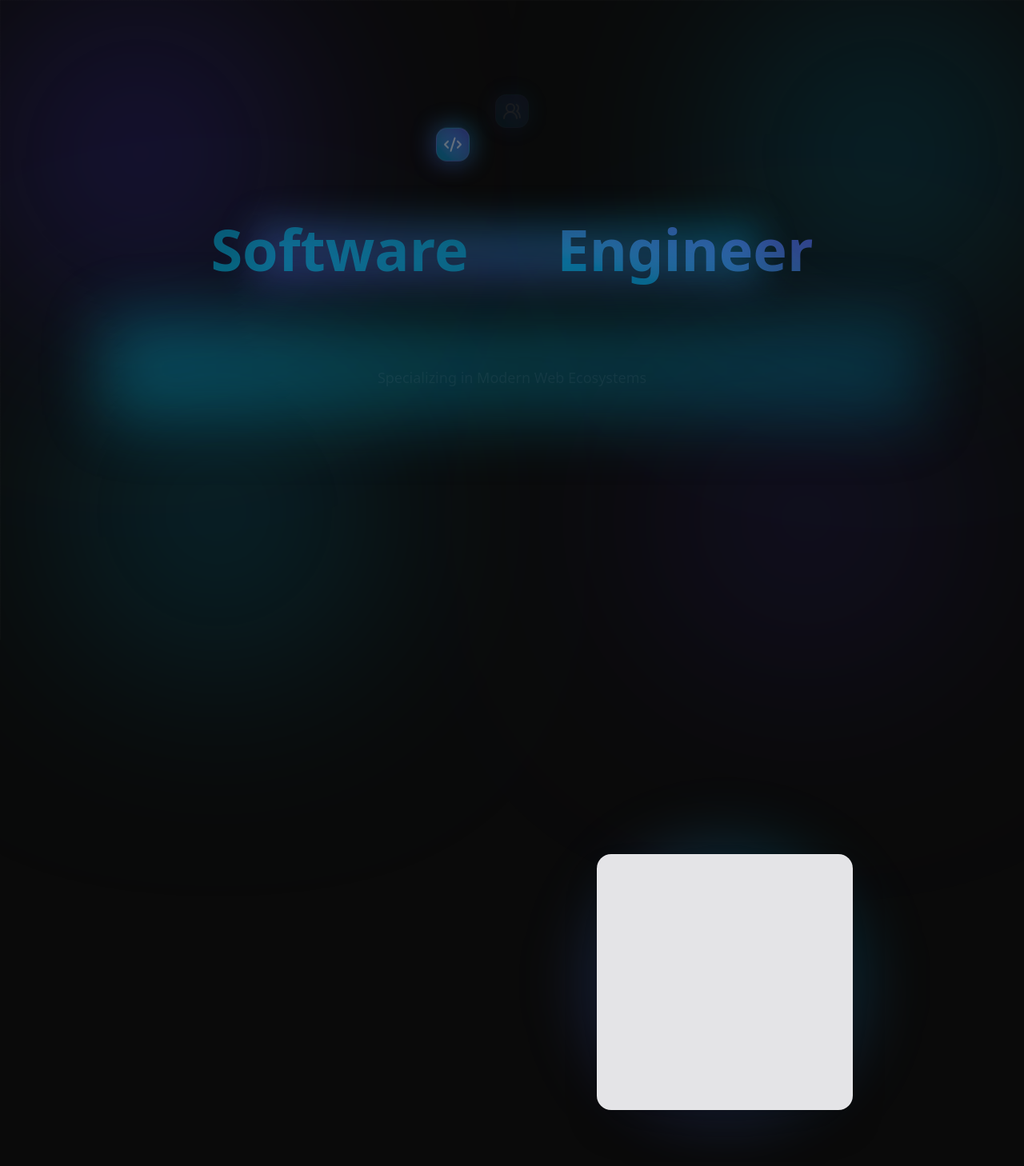
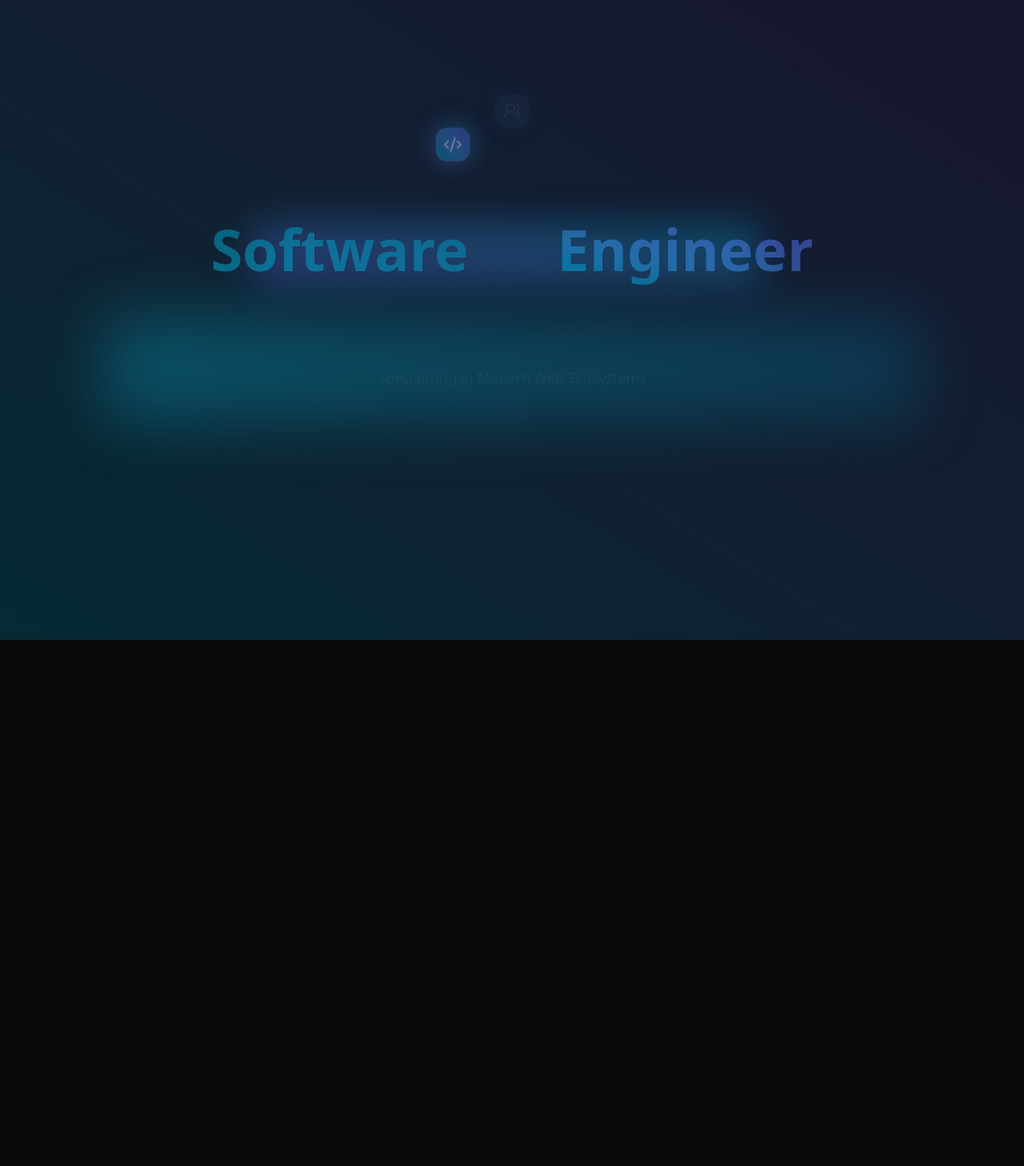
Before and after one commit to FerryFL/portfolio, a Next.js app: page / in a window 1280 px wide. Shown: the top 1458 px of the page at 80% size. Built offline with nearby package versions, Linux system fonts and the light colour scheme.

Commit message:
style: fixed gradient background, about me photo

```diff
--- a/components/dashboard/About.tsx
+++ b/components/dashboard/About.tsx
@@ -1,6 +1,7 @@
 import { Code, FileText, Quote } from "lucide-react"
 import { Button } from "../ui/button"
 import { animate } from "motion"
+import Image from "next/image"
 
 const About = () => {
     return (
@@ -60,8 +61,9 @@ const About = () => {
                 </div>
                 <div className="flex flex-1 justify-center items-center order-1 md:order-2">
                     <div className="relative">
-                        <div className="absolute -inset-4 bg-linear-to-tr from-indigo-500/20 to-cyan-500/20 blur-2xl rounded-full"></div>
-                        <div className="relative w-64 h-64 md:w-80 md:h-80 bg-zinc-200 rounded-2xl overflow-hidden border border-white/10 shadow-2xl"></div>
+                        <div data-aos="fade-left" className="relative w-52 h-64 md:w-64 md:h-80 bg-zinc-200 rounded-2xl overflow-hidden border border-cyan-700/40 shadow-2xl hover:scale-105 hover:rotate-6 duration-300 transition-all">
+                            <Image src="/img/foto.jpg" alt="foto.jpg" fill />
+                        </div>
                     </div>
                 </div>
             </div>
--- a/components/dashboard/AnimatedBackground.tsx
+++ b/components/dashboard/AnimatedBackground.tsx
@@ -46,8 +46,8 @@ export const AnimatedBackground = () => {
 
     return (
         <div className="fixed inset-0 -z-10">
-            <div className="absolute inset-0">
-                <div
+            <div className="absolute inset-0 bg-linear-to-tr from-cyan-700/30 to-indigo-900/30">
+                {/* <div
                     ref={(ref) => { blobRefs.current[0] = ref }}
                     className="absolute top-0 -left-4 md:w-96 md:h-96 w-72 h-72 bg-indigo-600 rounded-full mix-blend-multiply filter blur-[128px] opacity-40 md:opacity-20"
                 />
@@ -64,7 +64,7 @@ export const AnimatedBackground = () => {
                     className="absolute -bottom-10 right-20 w-96 h-96 bg-indigo-600 rounded-full mix-blend-multiply filter blur-[128px] opacity-20 md:opacity-10 hidden sm:block"
                 />
 
-                <div className="absolute inset-0 bg-[linear-gradient(to_right,#4f4f4f10_1px,transparent_1px),linear-gradient(to_bottom,#4f4f4f10_1px,transparent_1px)] bg-size[24px_24px]"></div>
+                <div className="absolute inset-0 bg-[linear-gradient(to_right,#4f4f4f10_1px,transparent_1px),linear-gradient(to_bottom,#4f4f4f10_1px,transparent_1px)] bg-size[24px_24px]"></div> */}
             </div>
         </div>
     )
```
Also changed, not shown: public/img/foto.jpg (added).
